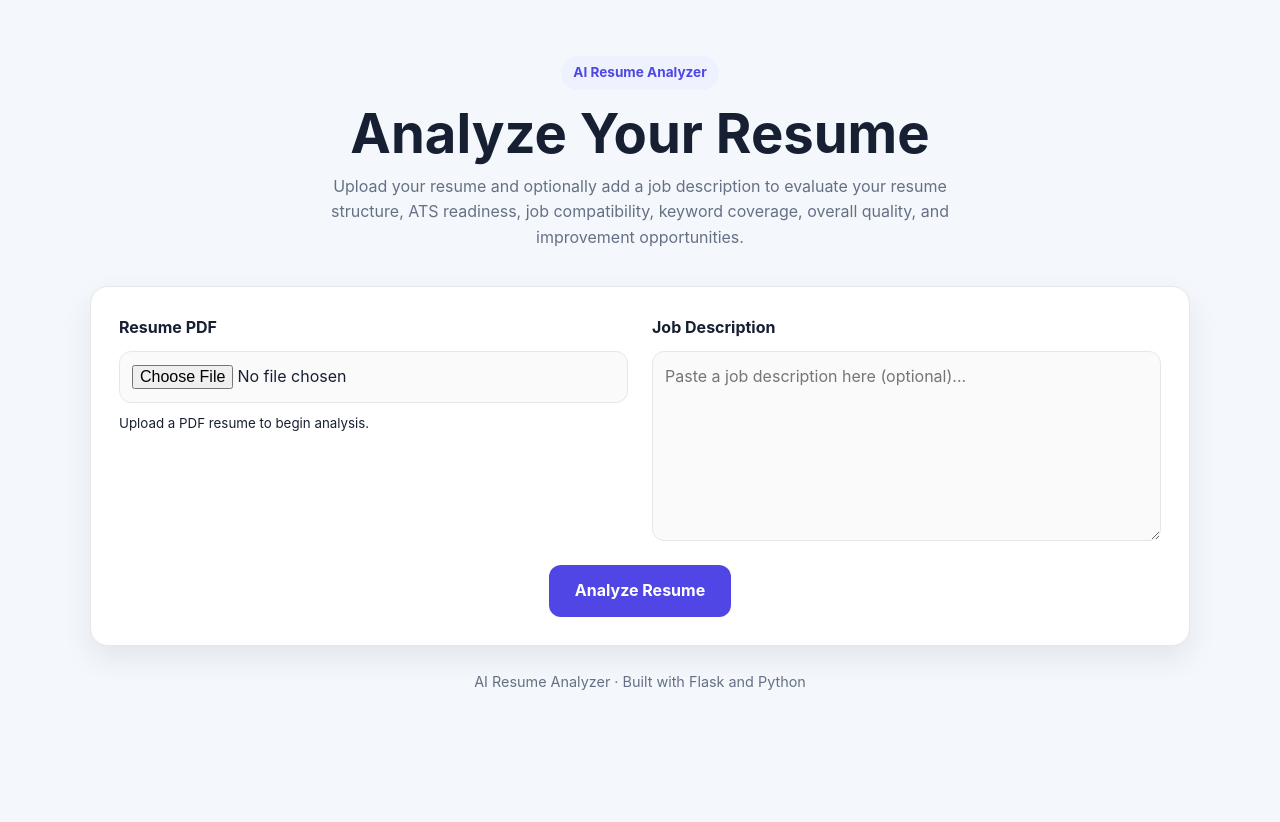
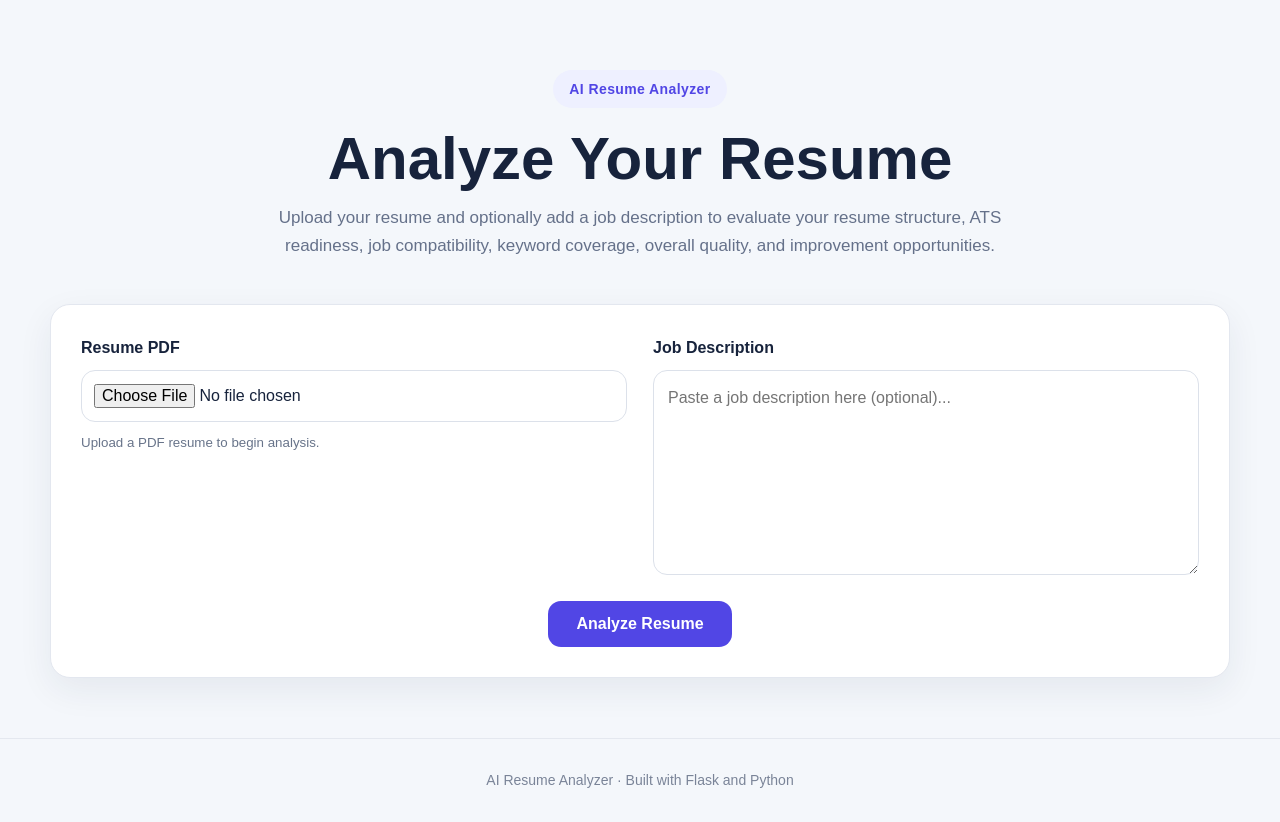
Before and after one commit to Prashant7525/AI-Resume-Analyzer, a Flask app: page / in a window 1280 px wide. Before the commit the page ends 690 px from the top, so only its background shows below. Run offline with Flask 3, Linux system fonts and the light colour scheme.

Commit message:
Improve v2.0 dashboard UI

```diff
--- a/app/static/style.css
+++ b/app/static/style.css
@@ -1,177 +1,207 @@
-:root {
-    --bg: #f4f7fb;
-    --card: #ffffff;
-    --text: #172033;
-    --muted: #667085;
-    --primary: #4f46e5;
-    --primary-dark: #3730a3;
-    --success: #16a34a;
-    --warning: #d97706;
-    --danger: #dc2626;
-    --border: #e5e7eb;
-    --shadow: 0 12px 30px rgba(15, 23, 42, 0.08);
-}
+/* =========================================
+   GLOBAL
+   ========================================= */
 
 * {
     box-sizing: border-box;
 }
 
+html {
+    scroll-behavior: smooth;
+}
+
 body {
     margin: 0;
-    font-family:
-        Inter,
-        ui-sans-serif,
-        system-ui,
-        -apple-system,
-        BlinkMacSystemFont,
-        "Segoe UI",
-        sans-serif;
-    background: var(--bg);
-    color: var(--text);
+    font-family: Arial, Helvetica, sans-serif;
+    background: #f4f7fb;
+    color: #17233c;
     line-height: 1.6;
 }
 
 .container {
-    width: min(1100px, calc(100% - 32px));
+    width: min(1180px, calc(100% - 40px));
     margin: 0 auto;
 }
 
+
+/* =========================================
+   HEADER
+   ========================================= */
+
 header {
-    padding: 56px 0 36px;
+    padding: 70px 0 45px;
     text-align: center;
 }
 
-.badge {
+.badge,
+.dashboard-badge {
     display: inline-block;
-    padding: 6px 12px;
+    padding: 8px 16px;
     border-radius: 999px;
-    background: #eef2ff;
-    color: var(--primary);
-    font-size: 0.85rem;
+    background: #eef0ff;
+    color: #5146e5;
+    font-size: 14px;
     font-weight: 700;
+    letter-spacing: 0.4px;
 }
 
-h1 {
-    margin: 14px 0 10px;
-    font-size: clamp(2rem, 5vw, 3.4rem);
+header h1 {
+    margin: 18px 0 12px;
+    font-size: clamp(38px, 5vw, 60px);
     line-height: 1.1;
+    color: #17233c;
 }
 
 .hero-text {
-    max-width: 650px;
+    max-width: 760px;
     margin: 0 auto;
-    color: var(--muted);
+    color: #65718a;
+    font-size: 17px;
 }
 
-.card {
-    background: var(--card);
-    border: 1px solid var(--border);
-    border-radius: 18px;
-    padding: 28px;
-    box-shadow: var(--shadow);
+
+/* =========================================
+   MAIN
+   ========================================= */
+
+main {
+    padding-bottom: 60px;
 }
 
-.form-grid {
-    display: grid;
-    grid-template-columns: 1fr 1fr;
-    gap: 24px;
+
+/* =========================================
+   CARDS
+   ========================================= */
+
+.card {
+    background: #ffffff;
+    border: 1px solid #e3e7ef;
+    border-radius: 20px;
+    padding: 30px;
+    box-shadow: 0 12px 35px rgba(35, 45, 75, 0.07);
 }
 
-.field {
-    display: flex;
-    flex-direction: column;
-    gap: 10px;
-}
-
-label {
-    font-weight: 700;
-}
-
-input[type="file"],
-textarea {
-    width: 100%;
-    border: 1px solid var(--border);
-    border-radius: 12px;
-    background: #fafafa;
-    padding: 12px;
-    font: inherit;
-}
-
-textarea {
-    min-height: 190px;
-    resize: vertical;
-}
-
-input[type="file"]:focus,
-textarea:focus {
-    outline: 3px solid rgba(79, 70, 229, 0.15);
-    border-color: var(--primary);
-}
-
-.button-row {
-    margin-top: 24px;
-    display: flex;
-    justify-content: center;
-}
-
-button {
-    border: 0;
-    border-radius: 12px;
-    padding: 13px 26px;
-    background: var(--primary);
-    color: white;
-    font: inherit;
-    font-weight: 700;
-    cursor: pointer;
-    transition:
-        transform 0.2s ease,
-        background 0.2s ease;
-}
-
-button:hover {
-    background: var(--primary-dark);
-    transform: translateY(-1px);
-}
-
-.error {
-    margin-top: 24px;
-    border-left: 5px solid var(--danger);
-    background: #fef2f2;
-    color: #991b1b;
-}
-
-.results {
-    margin: 32px 0 60px;
-}
-
-.results-grid {
-    display: grid;
-    grid-template-columns: repeat(2, 1fr);
-    gap: 24px;
+.card + .card {
+    margin-top: 0;
 }
 
 .full-width {
     grid-column: 1 / -1;
 }
 
-.section-title {
-    margin-top: 0;
+.results {
+    margin-top: 35px;
 }
 
-.score-card {
-    text-align: center;
+.results-grid {
+    display: grid;
+    grid-template-columns: repeat(2, minmax(0, 1fr));
+    gap: 26px;
 }
 
-.score {
-    margin: 10px 0;
-    font-size: 3rem;
-    font-weight: 800;
-    color: var(--primary);
+
+/* =========================================
+   UPLOAD
+   ========================================= */
+
+.upload-card {
+    padding: 34px;
 }
 
-.score-label {
-    color: var(--muted);
+.form-grid {
+    display: grid;
+    grid-template-columns: 1fr 1fr;
+    gap: 26px;
 }
+
+.field {
+    display: flex;
+    flex-direction: column;
+}
+
+.field label {
+    margin-bottom: 10px;
+    font-weight: 700;
+    font-size: 16px;
+    color: #17233c;
+}
+
+.field input[type="file"],
+.field textarea {
+    width: 100%;
+    border: 1px solid #dce1ea;
+    border-radius: 14px;
+    background: #ffffff;
+    font: inherit;
+    color: #17233c;
+}
+
+.field input[type="file"] {
+    padding: 12px;
+}
+
+.field textarea {
+    min-height: 205px;
+    padding: 14px;
+    resize: vertical;
+}
+
+.field input:focus,
+.field textarea:focus {
+    outline: none;
+    border-color: #5146e5;
+    box-shadow: 0 0 0 3px rgba(81, 70, 229, 0.1);
+}
+
+.field small {
+    margin-top: 10px;
+    color: #68748a;
+}
+
+.button-row {
+    display: flex;
+    justify-content: center;
+    margin-top: 26px;
+}
+
+button {
+    border: 0;
+    border-radius: 13px;
+    padding: 14px 28px;
+    background: #5146e5;
+    color: #ffffff;
+    font-size: 16px;
+    font-weight: 700;
+    cursor: pointer;
+    transition: 0.2s ease;
+}
+
+button:hover {
+    transform: translateY(-2px);
+    background: #4438d5;
+    box-shadow: 0 8px 20px rgba(81, 70, 229, 0.25);
+}
+
+
+/* =========================================
+   HEADINGS
+   ========================================= */
+
+.section-title {
+    margin: 0 0 22px;
+    font-size: 25px;
+    line-height: 1.25;
+    color: #17233c;
+}
+
+.card h3 {
+    color: #17233c;
+}
+
+
+/* =========================================
+   INFO LIST
+   ========================================= */
 
 .info-list {
     list-style: none;
@@ -180,73 +210,307 @@ button:hover {
 }
 
 .info-list li {
-    padding: 8px 0;
-    border-bottom: 1px solid var(--border);
+    display: flex;
+    justify-content: space-between;
+    align-items: center;
+    gap: 20px;
+    padding: 13px 0;
+    border-bottom: 1px solid #e8ebf1;
 }
 
 .info-list li:last-child {
-    border-bottom: 0;
+    border-bottom: none;
 }
 
+.info-list strong {
+    color: #17233c;
+}
+
+.info-list span {
+    color: #243452;
+    text-align: right;
+}
+
+
+/* =========================================
+   STATUS
+   ========================================= */
+
 .status-found {
-    color: var(--success);
+    color: #159447 !important;
     font-weight: 700;
 }
 
 .status-missing {
-    color: var(--danger);
+    color: #e53935 !important;
     font-weight: 700;
 }
+
+
+/* =========================================
+   SCORE CARDS
+   ========================================= */
+
+.score-card {
+    text-align: center;
+}
+
+.score {
+    margin: 8px 0;
+    color: #5146e5;
+    font-size: 50px;
+    line-height: 1.1;
+    font-weight: 800;
+}
+
+.score-label {
+    margin: 8px 0 22px;
+    color: #68748a;
+}
+
+
+/* =========================================
+   V2.0 DASHBOARD
+   ========================================= */
+
+.dashboard-card {
+    padding: 38px;
+}
+
+.dashboard-heading {
+    margin-bottom: 30px;
+}
+
+.dashboard-badge {
+    margin-bottom: 14px;
+    text-transform: uppercase;
+}
+
+.dashboard-heading .section-title {
+    margin-bottom: 12px;
+    font-size: 30px;
+}
+
+.dashboard-description {
+    margin: 0;
+    color: #68748a;
+    font-size: 16px;
+}
+
+
+/* Overall score */
+
+.dashboard-overall {
+    display: flex;
+    align-items: center;
+    gap: 35px;
+    padding: 32px;
+    margin-bottom: 26px;
+    border-radius: 18px;
+    background: linear-gradient(
+        135deg,
+        #f5f4ff 0%,
+        #ffffff 100%
+    );
+    border: 1px solid #e5e4ff;
+}
+
+.overall-score {
+    display: flex;
+    align-items: baseline;
+    flex-shrink: 0;
+}
+
+.overall-score-value {
+    font-size: 76px;
+    line-height: 1;
+    font-weight: 800;
+    color: #5146e5;
+}
+
+.overall-score-max {
+    margin-left: 5px;
+    font-size: 24px;
+    font-weight: 600;
+    color: #7a8498;
+}
+
+.overall-score-content h3 {
+    margin: 0 0 4px;
+    font-size: 24px;
+}
+
+.overall-score-content p {
+    margin: 0;
+    color: #68748a;
+}
+
+
+/* Dashboard metric cards */
+
+.dashboard-grid {
+    display: grid;
+    grid-template-columns: repeat(3, minmax(0, 1fr));
+    gap: 18px;
+}
+
+.dashboard-score-item {
+    position: relative;
+    padding: 24px;
+    min-height: 120px;
+    display: flex;
+    flex-direction: column;
+    justify-content: center;
+    border: 1px solid #e4e8ef;
+    border-radius: 16px;
+    background: #ffffff;
+    transition: 0.2s ease;
+}
+
+.dashboard-score-item:hover {
+    transform: translateY(-3px);
+    border-color: #d7d3ff;
+    box-shadow: 0 10px 25px rgba(35, 45, 75, 0.08);
+}
+
+.dashboard-score-label {
+    margin-bottom: 7px;
+    color: #69748a;
+    font-size: 14px;
+    font-weight: 600;
+}
+
+.dashboard-score-item strong {
+    color: #17233c;
+    font-size: 27px;
+}
+
+
+/* =========================================
+   RECOMMENDATIONS
+   ========================================= */
+
+.recommendations-card {
+    background: linear-gradient(
+        135deg,
+        #ffffff 0%,
+        #fafaff 100%
+    );
+}
+
+.recommendations-header {
+    margin-bottom: 8px;
+}
+
+.suggestions {
+    margin: 0;
+    padding-left: 24px;
+}
+
+.suggestions li {
+    margin: 10px 0;
+    color: #243452;
+}
+
+.priority-list {
+    counter-reset: recommendation;
+}
+
+.priority-list li {
+    padding: 13px 0;
+    padding-left: 5px;
+}
+
+
+/* =========================================
+   SKILLS
+   ========================================= */
 
 .skills {
     display: flex;
     flex-wrap: wrap;
-    gap: 8px;
+    gap: 9px;
+    list-style: none;
     padding: 0;
-    list-style: none;
+    margin: 0;
 }
 
 .skills li {
-    padding: 6px 11px;
+    padding: 7px 12px;
     border-radius: 999px;
-    background: #eef2ff;
-    color: #3730a3;
-    font-size: 0.9rem;
+    background: #eef0ff;
+    color: #5146e5;
+    font-size: 14px;
     font-weight: 600;
 }
 
 .skills.missing li {
-    background: #fff7ed;
-    color: #9a3412;
+    background: #fff0f0;
+    color: #d63333;
 }
 
-.suggestions {
-    padding-left: 20px;
-}
 
-pre {
-    overflow-x: auto;
-    padding: 18px;
-    border-radius: 12px;
-    background: #111827;
-    color: #e5e7eb;
-    white-space: pre-wrap;
-}
+/* =========================================
+   DETAILS / EXTRACTED TEXT
+   ========================================= */
 
 details summary {
     cursor: pointer;
     font-weight: 700;
+    color: #17233c;
 }
 
-footer {
-    padding: 24px 0 40px;
-    text-align: center;
-    color: var(--muted);
-    font-size: 0.9rem;
+pre {
+    max-height: 500px;
+    overflow: auto;
+    padding: 18px;
+    border-radius: 12px;
+    background: #f5f7fa;
+    border: 1px solid #e2e6ed;
+    white-space: pre-wrap;
+    word-break: break-word;
 }
 
-@media (max-width: 760px) {
-    .form-grid,
+
+/* =========================================
+   ERROR
+   ========================================= */
+
+.error {
+    margin-top: 25px;
+    border-color: #f1b8b8;
+    background: #fff7f7;
+}
+
+.error h2 {
+    color: #c62828;
+}
+
+.error p {
+    margin-bottom: 0;
+    color: #8d3030;
+}
+
+
+/* =========================================
+   FOOTER
+   ========================================= */
+
+footer {
+    padding: 30px 0;
+    border-top: 1px solid #e4e8ef;
+    color: #7a8498;
+    text-align: center;
+    font-size: 14px;
+}
+
+
+/* =========================================
+   RESPONSIVE
+   ========================================= */
+
+@media (max-width: 900px) {
+
     .results-grid {
         grid-template-columns: 1fr;
     }
```
Also changed, not shown: other parts of app/static/style.css (+60 -2 lines).
